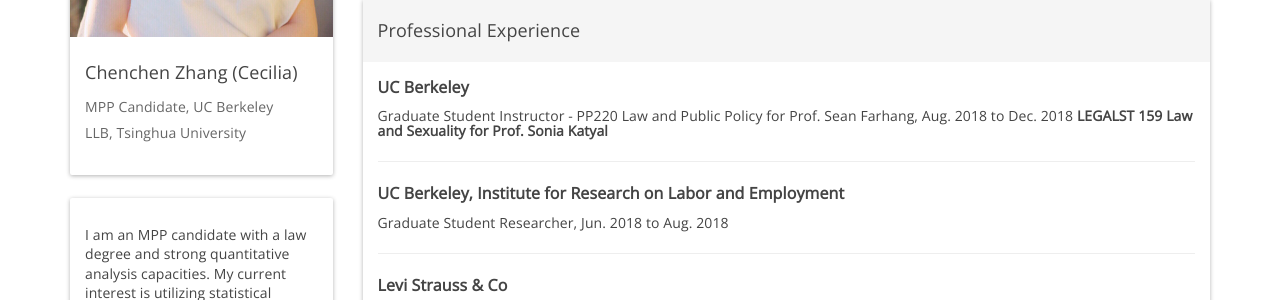
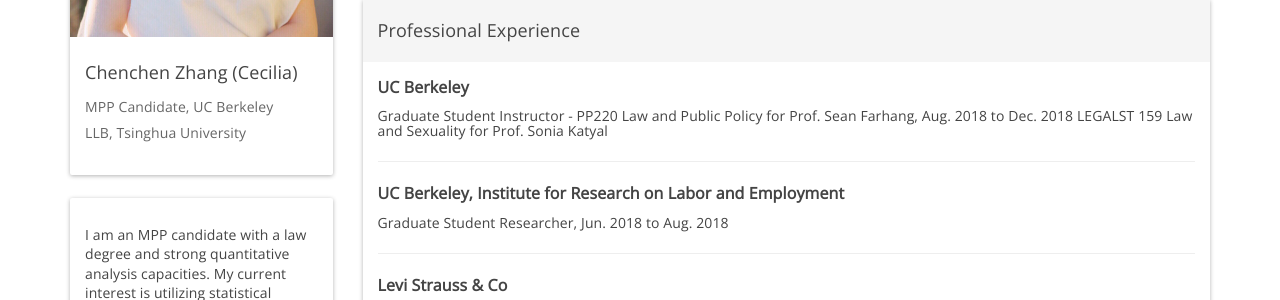
Before and after one commit to CeciliaZhang/-CeciliaZhang-.github-io, a Jekyll site: the page built from index.html, in a window 1280 px wide and 900 px high, scrolled down 323 px. Shown: the part 154-454 px from the top of the window. Built offline with Jekyll 4.4.1, drawn with Linux system fonts in a browser that asks for light colours; nearby versions of some CDN libraries.

```diff
--- a/_includes/experiences.html
+++ b/_includes/experiences.html
@@ -5,7 +5,7 @@
     <div class="panel-body" style="padding-top: 5px;">
         <h5><b>UC Berkeley</b></h5>
         <h6>Graduate Student Instructor - PP220 Law and Public Policy for Prof. Sean Farhang, Aug. 2018 to Dec. 2018
-            <b>LEGALST 159 Law and Sexuality for Prof. Sonia Katyal</b></h6>
+            LEGALST 159 Law and Sexuality for Prof. Sonia Katyal</h6>
         <hr/>
         <h5><b>UC Berkeley, Institute for Research on Labor and Employment</b></h5>
         <h6>Graduate Student Researcher, Jun. 2018 to Aug. 2018</h6>
```
